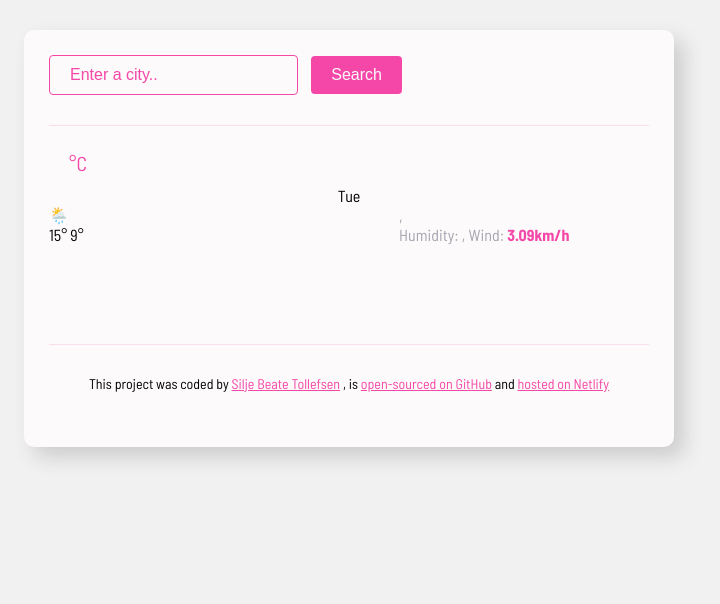
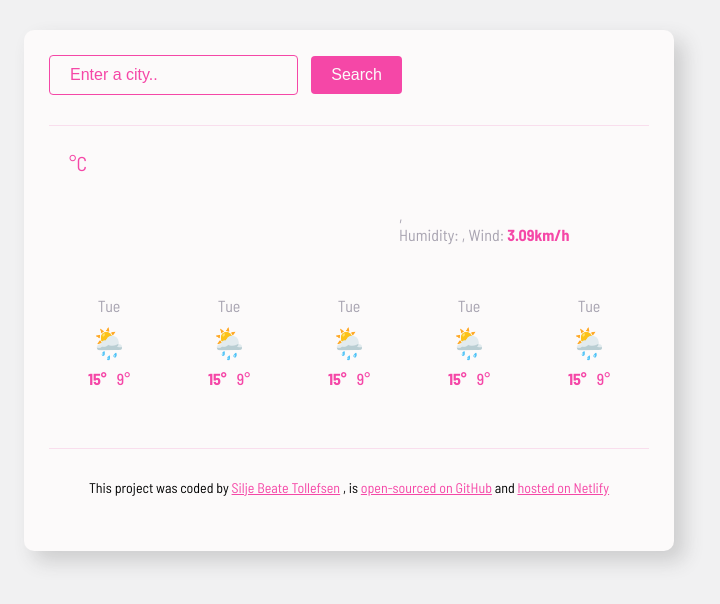
Before and after one commit to SiljeT81/weather-forecast-project, a plain HTML site: page index.html in a window 1280 px wide. Shown: the whole page, without its empty margins (291-1011 px from the left). Drawn offline with nearby package versions, Linux system fonts and the light colour scheme; no server answers; a web font is replaced by a local one.

Commit message:
Added html and CSS to weather forecast

```diff
--- a/index.html
+++ b/index.html
@@ -47,7 +47,52 @@
           <div class="weather-forecast-day">
             <div class="weather-forecast-date">Tue</div>
             <div class="weather-forecast-icon">🌦️</div>
-            <div class="weather-forecast-temperatures">15° 9°</div>
+            <div class="weather-forecast-temperatures">
+              <div class="weather-forecast-temperature">
+                <strong>15°</strong>
+              </div>
+              <div class="weather-forecast-temperature">9°</div>
+            </div>
+          </div>
+          <div class="weather-forecast-day">
+            <div class="weather-forecast-date">Tue</div>
+            <div class="weather-forecast-icon">🌦️</div>
+            <div class="weather-forecast-temperatures">
+              <div class="weather-forecast-temperature">
+                <strong>15°</strong>
+              </div>
+              <div class="weather-forecast-temperature">9°</div>
+            </div>
+          </div>
+           <div class="weather-forecast-day">
+            <div class="weather-forecast-date">Tue</div>
+            <div class="weather-forecast-icon">🌦️</div>
+            <div class="weather-forecast-temperatures">
+              <div class="weather-forecast-temperature">
+                <strong>15°</strong>
+              </div>
+              <div class="weather-forecast-temperature">9°</div>
+            </div>
+          </div>
+           <div class="weather-forecast-day">
+            <div class="weather-forecast-date">Tue</div>
+            <div class="weather-forecast-icon">🌦️</div>
+            <div class="weather-forecast-temperatures">
+              <div class="weather-forecast-temperature">
+                <strong>15°</strong>
+              </div>
+              <div class="weather-forecast-temperature">9°</div>
+            </div>
+          </div>
+           <div class="weather-forecast-day">
+            <div class="weather-forecast-date">Tue</div>
+            <div class="weather-forecast-icon">🌦️</div>
+            <div class="weather-forecast-temperatures">
+              <div class="weather-forecast-temperature">
+                <strong>15°</strong>
+              </div>
+              <div class="weather-forecast-temperature">9°</div>
+            </div>
           </div>
         </div>
       </main>
--- a/src/styles.css
+++ b/src/styles.css
@@ -48,7 +48,7 @@ header {
 }
 
 main {
-  padding: 20px 0 100px 0;
+  padding: 20px 0 50px 0;
 }
 
 .weather-app-main {
@@ -89,8 +89,36 @@ main {
   margin: 5px 0;
 }
 
+.weather-forecast {
+    display: flex;
+    margin: 110px 0 10px;
+    justify-content: space-around;
+}
+
 .weather-forecast-date {
   text-align: center;
+  color: rgba(39, 33, 66, 0.4);
+  font-size: 16px;
+  line-height: 20px;
+}
+
+.weather-forecast-icon {
+  font-size: 30px;
+  text-align: center;
+  padding: 8px;
+}
+
+.weather-forecast-temperatures {
+  text-align: center;
+  color: #f547a7;
+  font-weight: 500;
+  display: flex;
+  justify-content: center;
+
+}
+
+.weather-forecast-temperature {
+  padding: 0 5px;
 }
 
 a {
```
